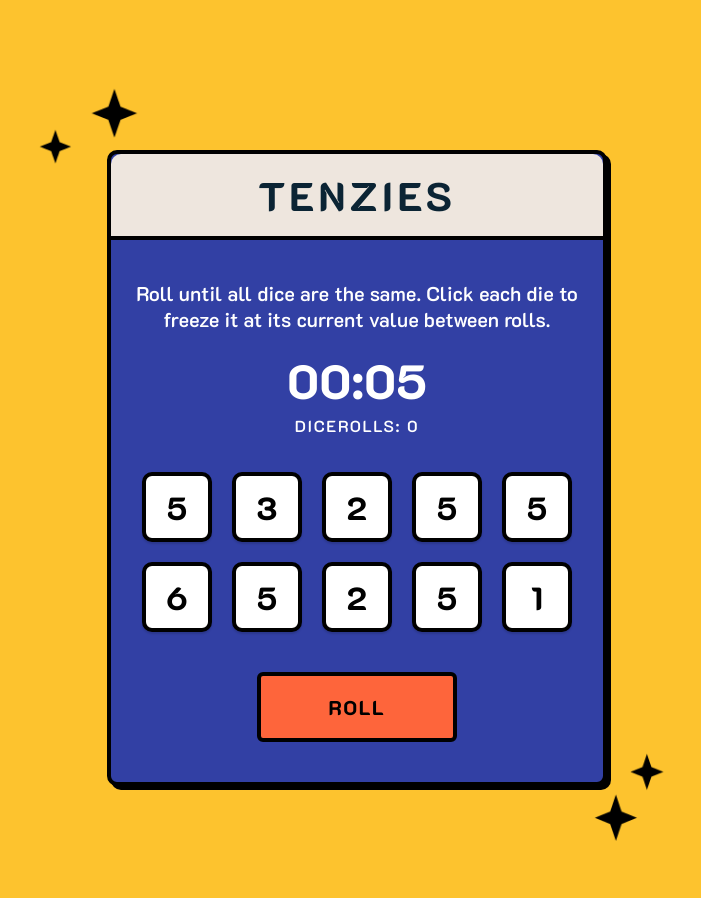
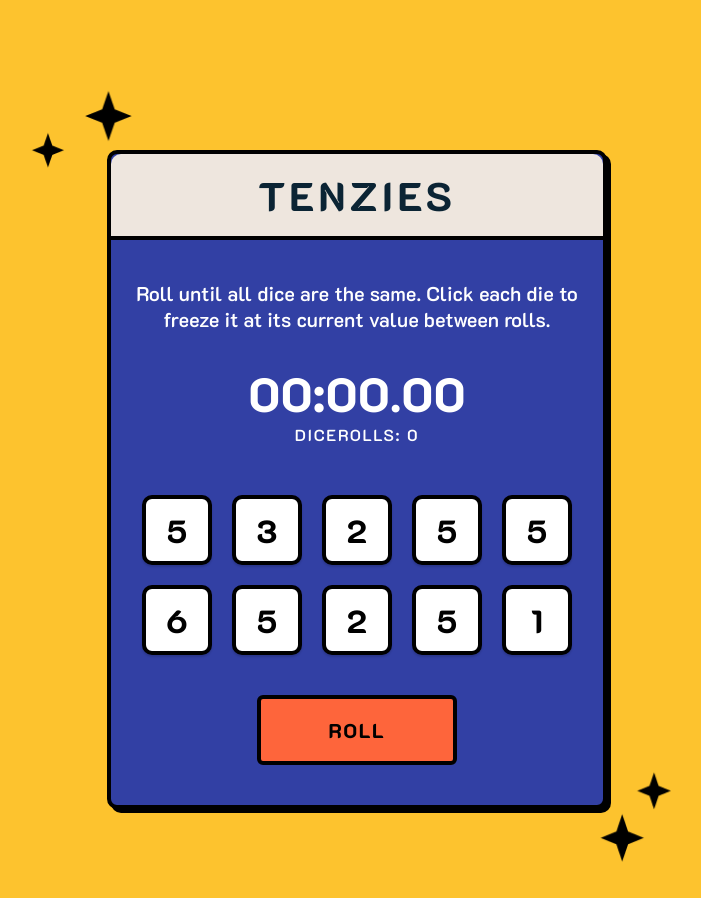
Before and after one commit to josh-merrill/react-tenzies, a React (Vite) app: page / in a window 1280 px wide. Shown: the top 898 px of the page, without its empty margins (283-984 px from the left). Built offline with nearby package versions, Linux system fonts and the light colour scheme.

Commit message:
FEAT: Implemented  new timer feature that stops and starts with the game status and is reset when a new game is initialized

```diff
--- a/src/App.jsx
+++ b/src/App.jsx
@@ -2,20 +2,26 @@ import React, { useState, useEffect } from "react"
 import Die from "./components/Die"
 import Dicecount from "./components/Dicecount"
 import Timer from "./components/Timer"
+import Confetti from "react-confetti"
 import { nanoid } from "nanoid"
-import Confetti from "react-confetti"
 
 export default function App() {
   const [dice, setDice] = useState(allNewDice())
   const [tenzies, setTenzies] = useState(false)
   const [count, setCount] = useState(0)
+  const [gameStatus, setGameStatus] = useState(false)
+
 
   useEffect(() => {
+    const isAnyDiceHeld = dice.some((die) => die.isHeld)
     const allHeld = dice.every((die) => die.isHeld)
     const firstValue = dice[0].value
     const allSameValue = dice.every((die) => die.value === firstValue)
-    if (allHeld && allSameValue) {
+    if (isAnyDiceHeld && !allHeld) {
+      setGameStatus(true)
+    } else if (allHeld && allSameValue) {
       setTenzies(true)
+      setGameStatus(false)
     }
   }, [dice])
 
@@ -38,16 +44,11 @@ export default function App() {
   function rollDice() {
     if (!tenzies) {
       setCount(count + 1)
-      console.log(count)
       setDice((oldDice) =>
         oldDice.map((die) => {
           return die.isHeld ? die : generateNewDie()
         })
       )
-    } else {
-      setCount(0)
-      setTenzies(false)
-      setDice(allNewDice())
     }
   }
 
@@ -57,6 +58,12 @@ export default function App() {
         return die.id === id ? { ...die, isHeld: !die.isHeld } : die
       })
     )
+  }
+
+  function resetGame() {
+    setDice(allNewDice())
+    setTenzies(false)
+    setCount(0)
   }
 
   const diceElements = dice.map((die) => (
@@ -80,13 +87,21 @@ export default function App() {
           current value between rolls.
         </p>
         <div className="dice-count-container">
-            <Timer tenzies={tenzies} />
+          <Timer
+          tenzies={tenzies}
+          gameStatus={gameStatus}
+          // updateLowestTime={updateLowestTime}
+          />
           <Dicecount count={count} />
         </div>
         <div className="dice-container">{diceElements}</div>
-          <button className="roll-dice" onClick={rollDice}>
-            {tenzies ? "New Game" : "Roll"}
-          </button>
+          {tenzies ?
+          <button className="tenzies-button" onClick={resetGame}>
+            Reset
+          </button> :
+          <button className="tenzies-button" onClick={rollDice}>
+            Roll
+          </button> }
       </div>
     </main>
   )
--- a/src/components/Timer.jsx
+++ b/src/components/Timer.jsx
@@ -1,25 +1,32 @@
 import React, { useState, useEffect } from "react"
 
-export default function Timer({ tenzies }) {
+export default function Timer({ gameStatus, tenzies }) {
   const [time, setTime] = useState(0)
 
   useEffect(() => {
     let interval
-    if (!tenzies) {
+    if (gameStatus) {
       interval = setInterval(() => {
         setTime((prevTime) => prevTime + 10)
       }, 10)
+    } else if (tenzies) {
+      clearInterval(interval)
+    } else {
+      setTime(0)
     }
     return () => clearInterval(interval)
-  }, [tenzies])
+  }, [gameStatus, tenzies])
 
   const formatTime = (time) => {
     const minutes = Math.floor(time / 60000)
     const seconds = Math.floor((time % 60000) / 1000)
-    return `${minutes.toString().padStart(2, "0")}:${seconds.toString().padStart(2, "0")}`
+    const milliseconds = Math.floor((time % 1000) / 10)
+    return `${minutes.toString().padStart(2, "0")}:${seconds.toString().padStart(2, "0")}.${milliseconds.toString().padStart(2, "0")}` // modified this line
   }
 
   return (
-  <h2 className="dice-timer">{formatTime(time)}</h2>
+    <>
+      <h2 className="dice-timer">{formatTime(time)}</h2>
+    </>
   )
 }
--- a/src/style.css
+++ b/src/style.css
@@ -95,7 +95,7 @@ main {
 
 /* Roll dice button styling */
 
-.roll-dice {
+.tenzies-button {
   height: 70px;
   width: 200px;
   border: 4px solid #000000;
@@ -110,15 +110,15 @@ main {
   cursor: pointer;
 }
 
-.roll-dice:focus {
+.tenzies-button:focus {
   outline: none;
 }
 
-.roll-dice:hover {
+.tenzies-button:hover {
   opacity: 0.9;
 }
 
-.roll-dice:active {
+.tenzies-button:active {
   box-shadow: 4px 4px #000000;
   border: 4px solid #000000;
   transition: 0.1s ease;
@@ -129,7 +129,6 @@ main {
 .dice-count-container {
   position: relative;
   width: 100%;
-  height: 60px;
   border-radius: 5px;
   margin: 30px;
   display: flex;
@@ -147,7 +146,7 @@ main {
 }
 
 .dice-count {
-  margin: 0.25em 0 0 0;
+  margin: 0;
   padding: 0;
   font-size: 1rem;
   font-weight: 600;
```
Lines whose indentation alone changed are shown as unchanged.
